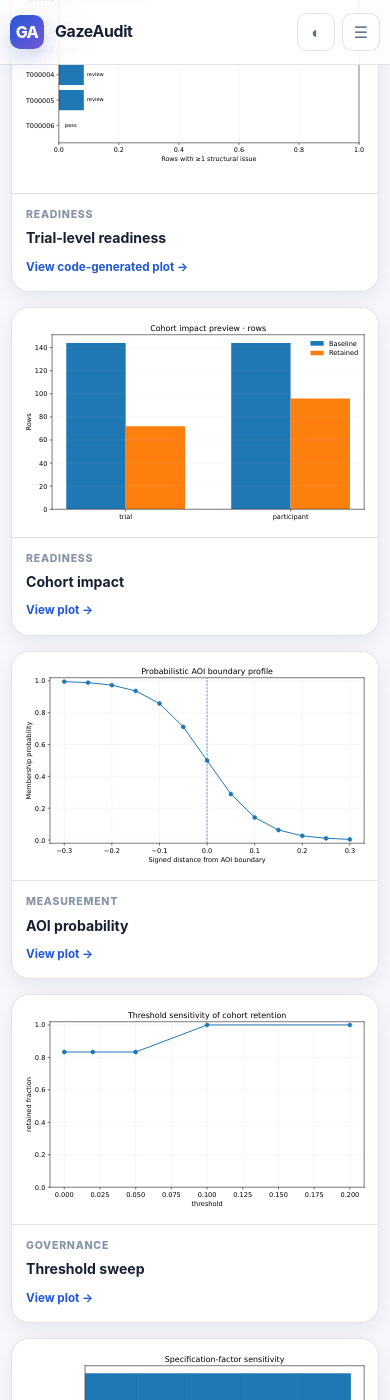
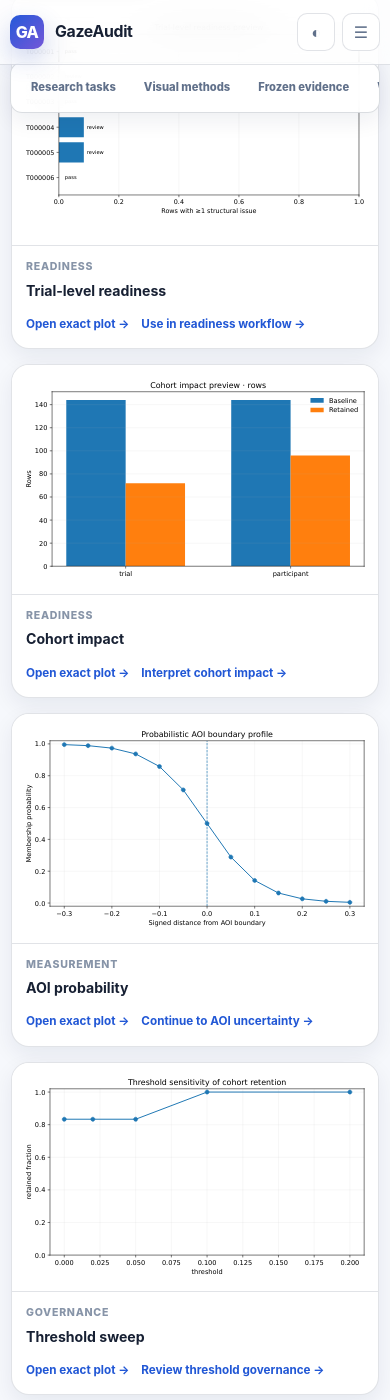
Before and after one commit to stefanosbalaskas/GazeAudit, a Jekyll site: the page built from index.md, in a window 390 px wide and 1400 px high, scrolled down 8624 px. Built offline with Jekyll 4.4.1, drawn with Linux system fonts in a browser that asks for light colours; some of the changed text lies outside the part shown.

Commit message:
docs: make visual navigation decision-aware (#70)
Make the plot gallery and homepage visuals directly actionable with governed continuation routes, shareable plot state, stable deep links, and compact section navigation without changing scientific implementation or frozen evidence.

```diff
--- a/assets/css/gallery.css
+++ b/assets/css/gallery.css
@@ -1,4 +1,5 @@
 @import url("./onboarding.css");
+@import url("./visual-navigation.css");
 
 .gallery-summary {
   display: grid;
--- /dev/null
+++ b/assets/css/visual-navigation.css
@@ -0,0 +1,160 @@
+.landing-jump-nav {
+  position: sticky;
+  top: 70px;
+  z-index: 18;
+  display: flex;
+  align-items: center;
+  gap: 8px;
+  width: min(calc(100% - 32px), 1180px);
+  margin: 0 auto 8px;
+  padding: 8px 10px;
+  overflow-x: auto;
+  border: 1px solid color-mix(in srgb, var(--border-strong) 72%, transparent);
+  border-radius: 14px;
+  background: color-mix(in srgb, var(--surface-solid) 90%, transparent);
+  box-shadow: var(--shadow-sm);
+  backdrop-filter: blur(14px);
+  scrollbar-width: none;
+}
+
+.landing-jump-nav::-webkit-scrollbar {
+  display: none;
+}
+
+.landing-jump-nav > span {
+  flex: 0 0 auto;
+  padding: 0 8px 0 4px;
+  color: var(--faint);
+  font-size: .65rem;
+  font-weight: 850;
+  letter-spacing: .08em;
+  text-transform: uppercase;
+}
+
+.landing-jump-nav a {
+  flex: 0 0 auto;
+  padding: 7px 10px;
+  border: 1px solid transparent;
+  border-radius: 999px;
+  color: var(--muted);
+  font-size: .74rem;
+  font-weight: 760;
+  text-decoration: none;
+  white-space: nowrap;
+}
+
+.landing-jump-nav a:hover,
+.landing-jump-nav a:focus-visible {
+  border-color: var(--border);
+  background: var(--surface-muted);
+  color: var(--text);
+}
+
+#research-tasks,
+#scientific-boundary,
+#visual-methods,
+#evidence,
+#workflow {
+  scroll-margin-top: 126px;
+}
+
+.featured-plot-links {
+  display: flex;
+  flex-wrap: wrap;
+  gap: 6px 12px;
+  margin-top: 5px;
+}
+
+.featured-plot-links a {
+  margin-top: 0;
+}
+
+.featured-plot-links a:first-child {
+  color: var(--brand);
+}
+
+.plot-next-step {
+  display: grid;
+  gap: 3px;
+  margin-top: .8rem;
+  padding: .7rem .75rem;
+  border: 1px solid color-mix(in srgb, var(--brand) 20%, var(--border));
+  border-radius: .7rem;
+  background: color-mix(in srgb, var(--brand-soft) 52%, var(--surface-solid));
+}
+
+.plot-next-step span {
+  color: var(--faint);
+  font-size: .62rem;
+  font-weight: 840;
+  letter-spacing: .07em;
+  text-transform: uppercase;
+}
+
+.plot-next-step a {
+  color: var(--text);
+  font-size: .76rem;
+  font-weight: 760;
+  text-decoration: none;
+}
+
+.plot-next-step a:hover {
+  color: var(--brand);
+}
+
+.plot-card-actions button {
+  padding: 0;
+  border: 0;
+  background: transparent;
+  color: var(--brand);
+  cursor: pointer;
+  font: inherit;
+  font-weight: 720;
+}
+
+.plot-card-actions button:hover,
+.plot-card-actions button:focus-visible {
+  color: var(--brand-2);
+  text-decoration: underline;
+}
+
+.gallery-share-status {
+  grid-column: 1 / -1;
+  min-height: 1em;
+  margin: -.2rem 0 0;
+  color: var(--faint);
+  font-size: .68rem;
+}
+
+.plot-card:target {
+  scroll-margin-top: 116px;
+}
+
+@media (max-width: 900px) {
+  .landing-jump-nav {
+    top: 62px;
+    border-radius: 12px;
+  }
+}
+
+@media (max-width: 620px) {
+  .landing-jump-nav {
+    width: calc(100% - 20px);
+    margin-bottom: 2px;
+  }
+
+  .landing-jump-nav > span {
+    display: none;
+  }
+
+  .landing-jump-nav a {
+    padding: 6px 9px;
+    font-size: .7rem;
+  }
+}
+
+@media (prefers-reduced-motion: reduce) {
+  .landing-jump-nav {
+    scroll-behavior: auto;
+  }
+}
--- a/assets/js/gallery.js
+++ b/assets/js/gallery.js
@@ -7,8 +7,26 @@
   const search = toolbar.querySelector('[data-gallery-search]');
   const buttons = Array.from(toolbar.querySelectorAll('[data-gallery-filter]'));
   const count = toolbar.querySelector('[data-gallery-count]');
-  const empty = root.querySelector('[data-gallery-empty]');
-  let category = 'all';
+  const shareStatus = toolbar.querySelector('[data-gallery-share-status]');
+  const validCategories = new Set(buttons.map((button) => button.dataset.galleryFilter || 'all'));
+  const params = new URLSearchParams(window.location.search);
+  const requestedCategory = params.get('category') || 'all';
+  let category = validCategories.has(requestedCategory) ? requestedCategory : 'all';
+
+  if (search) search.value = params.get('q') || '';
+  buttons.forEach((button) => {
+    button.setAttribute('aria-pressed', String((button.dataset.galleryFilter || 'all') === category));
+  });
+
+  const syncURL = () => {
+    const url = new URL(window.location.href);
+    const query = (search?.value || '').trim();
+    if (category === 'all') url.searchParams.delete('category');
+    else url.searchParams.set('category', category);
+    if (query) url.searchParams.set('q', query);
+    else url.searchParams.delete('q');
+    window.history.replaceState({}, '', url);
+  };
 
   const apply = () => {
     const query = (search?.value || '').trim().toLowerCase();
@@ -22,8 +40,41 @@
       if (!card.hidden) visible += 1;
     });
 
-    if (empty) empty.hidden = visible !== 0;
     if (count) count.textContent = `${visible} of ${cards.length} plots`;
+  };
+
+  const fallbackCopy = (text) => {
+    const textarea = document.createElement('textarea');
+    textarea.value = text;
+    textarea.setAttribute('readonly', '');
+    textarea.style.position = 'fixed';
+    textarea.style.opacity = '0';
+    document.body.appendChild(textarea);
+    textarea.select();
+    const copied = document.execCommand('copy');
+    textarea.remove();
+    if (!copied) throw new Error('copy command failed');
+  };
+
+  const copyPlotLink = async (button) => {
+    const plotId = button.dataset.plotId;
+    if (!plotId) return;
+
+    const url = new URL(window.location.href);
+    url.hash = `plot-${plotId}`;
+    try {
+      if (navigator.clipboard?.writeText) await navigator.clipboard.writeText(url.href);
+      else fallbackCopy(url.href);
+      const original = button.textContent;
+      button.textContent = 'Copied';
+      if (shareStatus) shareStatus.textContent = `Copied stable link for ${plotId}.`;
+      window.setTimeout(() => {
+        button.textContent = original;
+      }, 1600);
+    } catch (error) {
+      if (shareStatus) shareStatus.textContent = 'Could not copy the plot link. Use the page URL and plot anchor instead.';
+      console.error('GazeAudit plot link copy failed', error);
+    }
   };
 
   buttons.forEach((button) => {
@@ -31,9 +82,18 @@
       category = button.dataset.galleryFilter || 'all';
       buttons.forEach((item) => item.setAttribute('aria-pressed', String(item === button)));
       apply();
+      syncURL();
     });
   });
 
-  search?.addEventListener('input', apply);
+  search?.addEventListener('input', () => {
+    apply();
+    syncURL();
+  });
+
+  root.querySelectorAll('[data-copy-plot-link]').forEach((button) => {
+    button.addEventListener('click', () => copyPlotLink(button));
+  });
+
   apply();
 })();
--- a/index.md
+++ b/index.md
@@ -37,7 +37,7 @@ page_type: landing
         <img src="{{ '/assets/plots/specification-curve-code.svg' | relative_url }}" alt="Code-generated synthetic specification curve showing endpoint estimates across declared analytical choices">
         <figcaption>
           Generated by GazeAudit's plotting API and byte-verified in CI.
-          <a href="{{ '/docs/plots/' | relative_url }}">Open the plot gallery →</a>
+          <a href="{{ '/docs/plots/' | relative_url }}#plot-specification-curve">Open this exact plot →</a>
         </figcaption>
       </figure>
     </div>
@@ -58,7 +58,16 @@ page_type: landing
   </div>
 </section>
 
-<section class="section research-router-section" data-research-router>
+<nav class="landing-jump-nav" aria-label="Explore the GazeAudit homepage">
+  <span>Explore</span>
+  <a href="#research-tasks">Research tasks</a>
+  <a href="#visual-methods">Visual methods</a>
+  <a href="#evidence">Frozen evidence</a>
+  <a href="#workflow">Workflow</a>
+  <a href="#scientific-boundary">Scientific boundary</a>
+</nav>
+
+<section id="research-tasks" class="section research-router-section" data-research-router>
   <div class="section-heading wide-heading">
     <p class="eyebrow">Choose your research task</p>
     <h2>Start from the decision you need to defend.</h2>
@@ -123,7 +132,7 @@ page_type: landing
   </div>
 </section>
 
-<section class="section product-boundary-section">
+<section id="scientific-boundary" class="section product-boundary-section">
   <div class="section-heading wide-heading">
     <p class="eyebrow">Scientific boundary</p>
     <h2>An audit framework, not an automatic quality score.</h2>
@@ -152,7 +161,7 @@ page_type: landing
   </div>
 </section>
 
-<section class="section visual-methods-section">
+<section id="visual-methods" class="section visual-methods-section">
   <div class="section-heading wide-heading section-heading-row">
     <div>
       <p class="eyebrow">Executable visual methods</p>
@@ -165,29 +174,44 @@ page_type: landing
   <div class="featured-plot-grid">
     <figure class="featured-plot featured-plot-wide">
       <img src="{{ '/assets/plots/trial-readiness.svg' | relative_url }}" alt="Code-generated synthetic trial-level readiness heatmap" loading="lazy">
-      <figcaption><span>Readiness</span><strong>Trial-level readiness</strong><a href="{{ '/docs/plots/' | relative_url }}">View code-generated plot →</a></figcaption>
+      <figcaption>
+        <span>Readiness</span><strong>Trial-level readiness</strong>
+        <div class="featured-plot-links"><a href="{{ '/docs/plots/' | relative_url }}#plot-trial-readiness">Open exact plot →</a><a href="{{ '/docs/guides/analysis-readiness/' | relative_url }}">Use in readiness workflow →</a></div>
+      </figcaption>
     </figure>
     <figure class="featured-plot">
       <img src="{{ '/assets/plots/cohort-impact.svg' | relative_url }}" alt="Code-generated synthetic cohort-impact preview" loading="lazy">
-      <figcaption><span>Readiness</span><strong>Cohort impact</strong><a href="{{ '/docs/plots/' | relative_url }}">View plot →</a></figcaption>
+      <figcaption>
+        <span>Readiness</span><strong>Cohort impact</strong>
+        <div class="featured-plot-links"><a href="{{ '/docs/plots/' | relative_url }}#plot-cohort-impact">Open exact plot →</a><a href="{{ '/docs/guides/analysis-readiness/' | relative_url }}">Interpret cohort impact →</a></div>
+      </figcaption>
     </figure>
     <figure class="featured-plot">
       <img src="{{ '/assets/plots/aoi-probability-profile.svg' | relative_url }}" alt="Code-generated synthetic probabilistic AOI boundary profile" loading="lazy">
-      <figcaption><span>Measurement</span><strong>AOI probability</strong><a href="{{ '/docs/plots/' | relative_url }}">View plot →</a></figcaption>
+      <figcaption>
+        <span>Measurement</span><strong>AOI probability</strong>
+        <div class="featured-plot-links"><a href="{{ '/docs/plots/' | relative_url }}#plot-aoi-probability-profile">Open exact plot →</a><a href="{{ '/docs/guides/aoi-uncertainty/' | relative_url }}">Continue to AOI uncertainty →</a></div>
+      </figcaption>
     </figure>
     <figure class="featured-plot">
       <img src="{{ '/assets/plots/threshold-sweep.svg' | relative_url }}" alt="Code-generated synthetic threshold sensitivity plot" loading="lazy">
-      <figcaption><span>Governance</span><strong>Threshold sweep</strong><a href="{{ '/docs/plots/' | relative_url }}">View plot →</a></figcaption>
+      <figcaption>
+        <span>Governance</span><strong>Threshold sweep</strong>
+        <div class="featured-plot-links"><a href="{{ '/docs/plots/' | relative_url }}#plot-threshold-sweep">Open exact plot →</a><a href="{{ '/docs/guides/analysis-readiness/' | relative_url }}">Review threshold governance →</a></div>
+      </figcaption>
     </figure>
     <figure class="featured-plot">
       <img src="{{ '/assets/plots/factor-sensitivity.svg' | relative_url }}" alt="Code-generated synthetic specification-factor sensitivity plot" loading="lazy">
-      <figcaption><span>Robustness</span><strong>Factor sensitivity</strong><a href="{{ '/docs/plots/' | relative_url }}">View plot →</a></figcaption>
+      <figcaption>
+        <span>Robustness</span><strong>Factor sensitivity</strong>
+        <div class="featured-plot-links"><a href="{{ '/docs/plots/' | relative_url }}#plot-factor-sensitivity">Open exact plot →</a><a href="{{ '/docs/guides/specification-space/' | relative_url }}">Continue to specification space →</a></div>
+      </figcaption>
     </figure>
   </div>
   <p class="visual-method-note">All figures in this section use deterministic synthetic demonstration data and are regenerated from executable Python in CI.</p>
 </section>
 
-<section class="section evidence-section">
+<section id="evidence" class="section evidence-section">
   <div class="section-heading wide-heading section-heading-row">
     <div>
       <p class="eyebrow">Frozen validation programme</p>
@@ -221,7 +245,7 @@ page_type: landing
   </div>
 </section>
 
-<section class="section workflow-section">
+<section id="workflow" class="section workflow-section">
   <div class="workflow-split">
     <div class="section-heading">
       <p class="eyebrow">One auditable workflow</p>
```
Also changed, not shown: _data/plots.yml (+28 -0 lines), docs/plots/index.md (+9 -3 lines), tests/test_landing_experience.py (+35 -0 lines), tests/test_plot_gallery_docs.py (+39 -0 lines), tools/check_researcher_utilities.py (+28 -1 lines).
